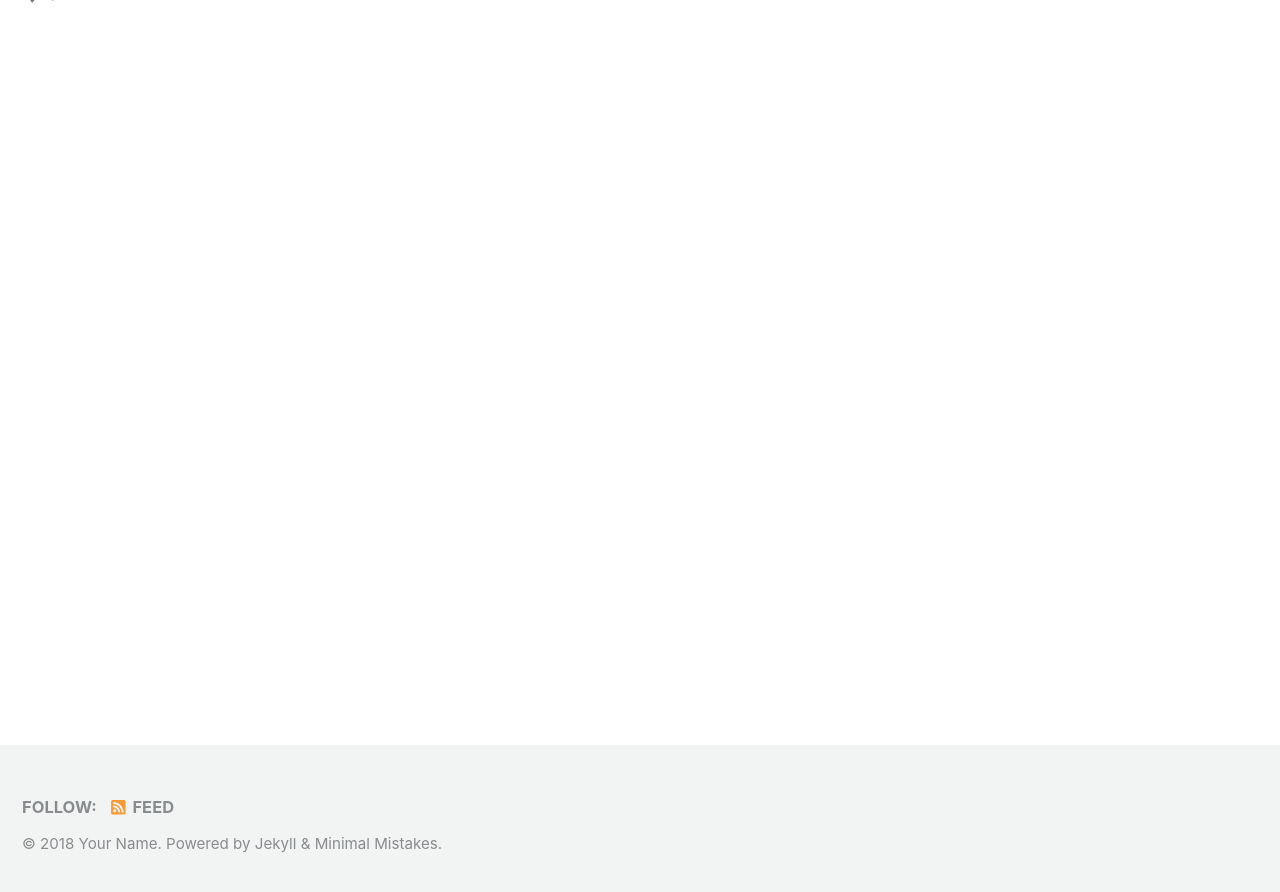
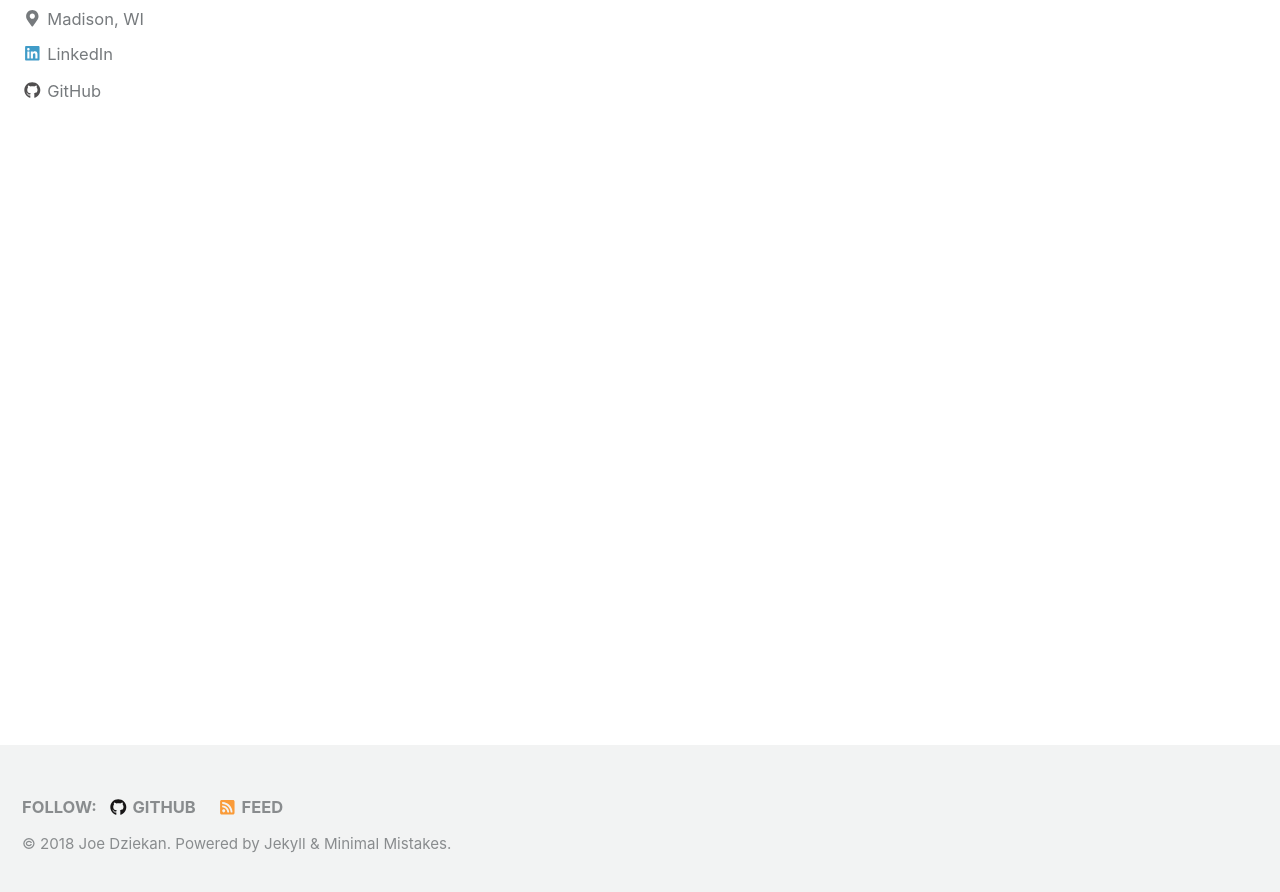
Before and after one commit to joedziekan/joedziekan.github.io, a Jekyll site: the page built from index.html, in a window 1280 px wide and 900 px high, scrolled down 253 px. Shown: the top 892 px of the window. Built offline with Jekyll 4.4.1, drawn with Linux system fonts in a browser that asks for light colours; nearby versions of some CDN libraries; the list of posts is cut into pages by our own code; some of the changed text lies outside the part shown.

Commit message:
changes 2

```diff
--- a/_config.yml
+++ b/_config.yml
@@ -16,10 +16,10 @@ minimal_mistakes_skin    : "default" # "air", "aqua", "contrast", "dark", "dirt"
 
 # Site Settings
 locale                   : "en-US"
-title                    : "Site Title"
+title                    : "Joe Dziekan"
 title_separator          : "-"
-name                     : "Your Name"
-description              : "An amazing website."
+name                     : "Joe Dziekan"
+description              : "Junior mechanical engineer at the University of Wisconsin-Madison."
 url                      : # the base hostname & protocol for your site e.g. "https://mmistakes.github.io"
 baseurl                  : # the subpath of your site, e.g. "/blog"
 repository               : # GitHub username/repo-name e.g. "mmistakes/minimal-mistakes"
@@ -100,10 +100,10 @@ analytics:
 
 # Site Author
 author:
-  name             : "Your Name"
+  name             : "Joe Dziekan"
   avatar           : # path of avatar image, e.g. "/assets/images/bio-photo.jpg"
-  bio              : "I am an amazing person."
-  location         : "Somewhere"
+  bio              : "Junior mechanical engineering student."
+  location         : "Madison, WI"
   email            :
   uri              :
   home             : # null (default), "absolute or relative url to link to author home"
@@ -113,13 +113,13 @@ author:
   flickr           :
   facebook         :
   foursquare       :
-  github           :
+  github           : "joedziekan"
   gitlab           :
   google_plus      :
   keybase          :
   instagram        :
   lastfm           :
-  linkedin         : # "john-doe-12345678" (the last part of your profile url, e.g. https://www.linkedin.com/in/john-doe-12345678)
+  linkedin         : "joe-dziekan-78a15a149" # "john-doe-12345678" (the last part of your profile url, e.g. https://www.linkedin.com/in/john-doe-12345678)
   pinterest        :
   soundcloud       :
   stackoverflow    : # "123456/username" (the last part of your profile url, e.g. https://stackoverflow.com/users/123456/username)
@@ -269,3 +269,10 @@ defaults:
       comments: # true
       share: true
       related: true
+  # _pages
+  - scope:
+      path: ""
+      type: pages
+    values:
+      layout: single
+      author_profile: true
```
